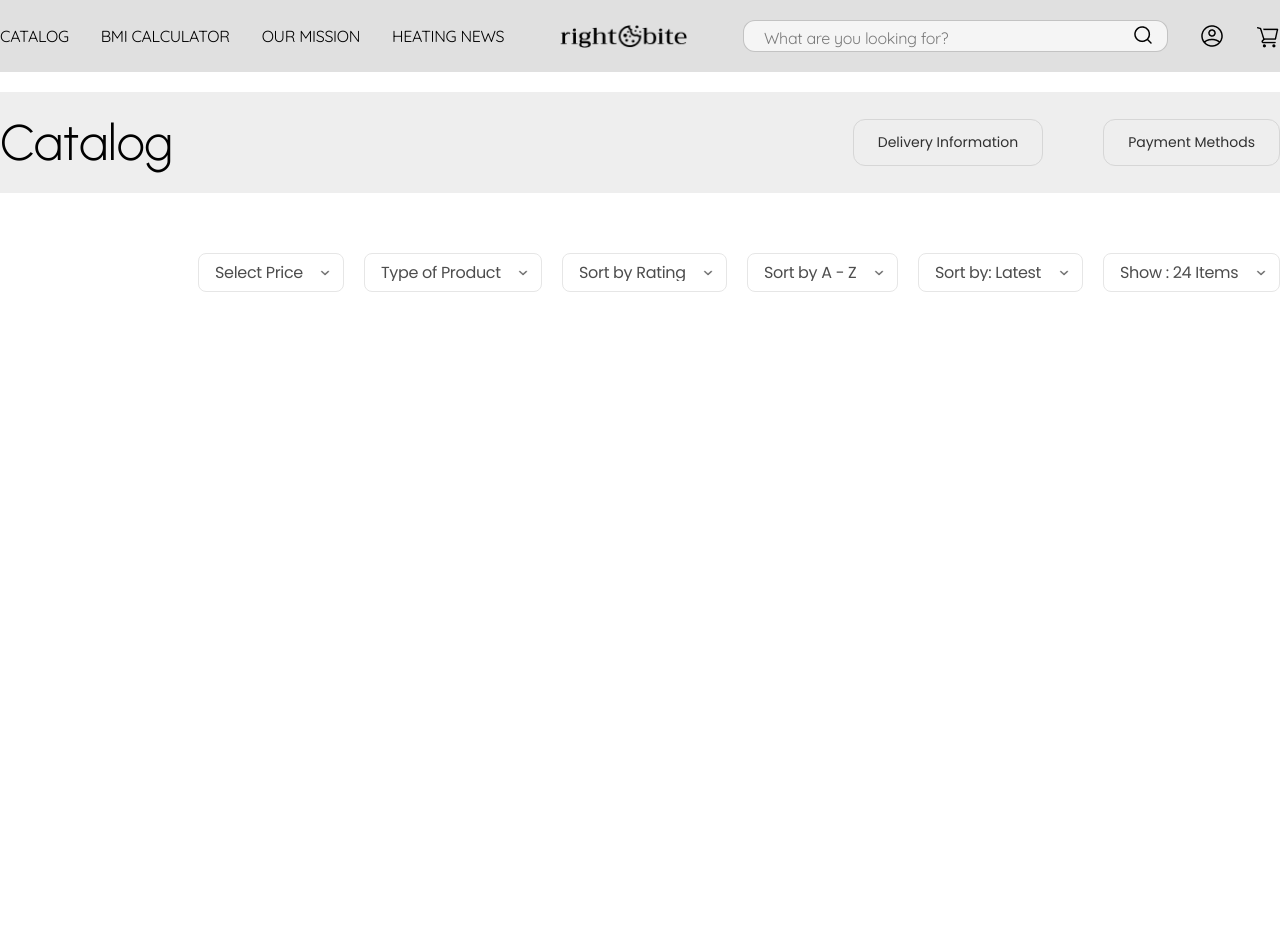
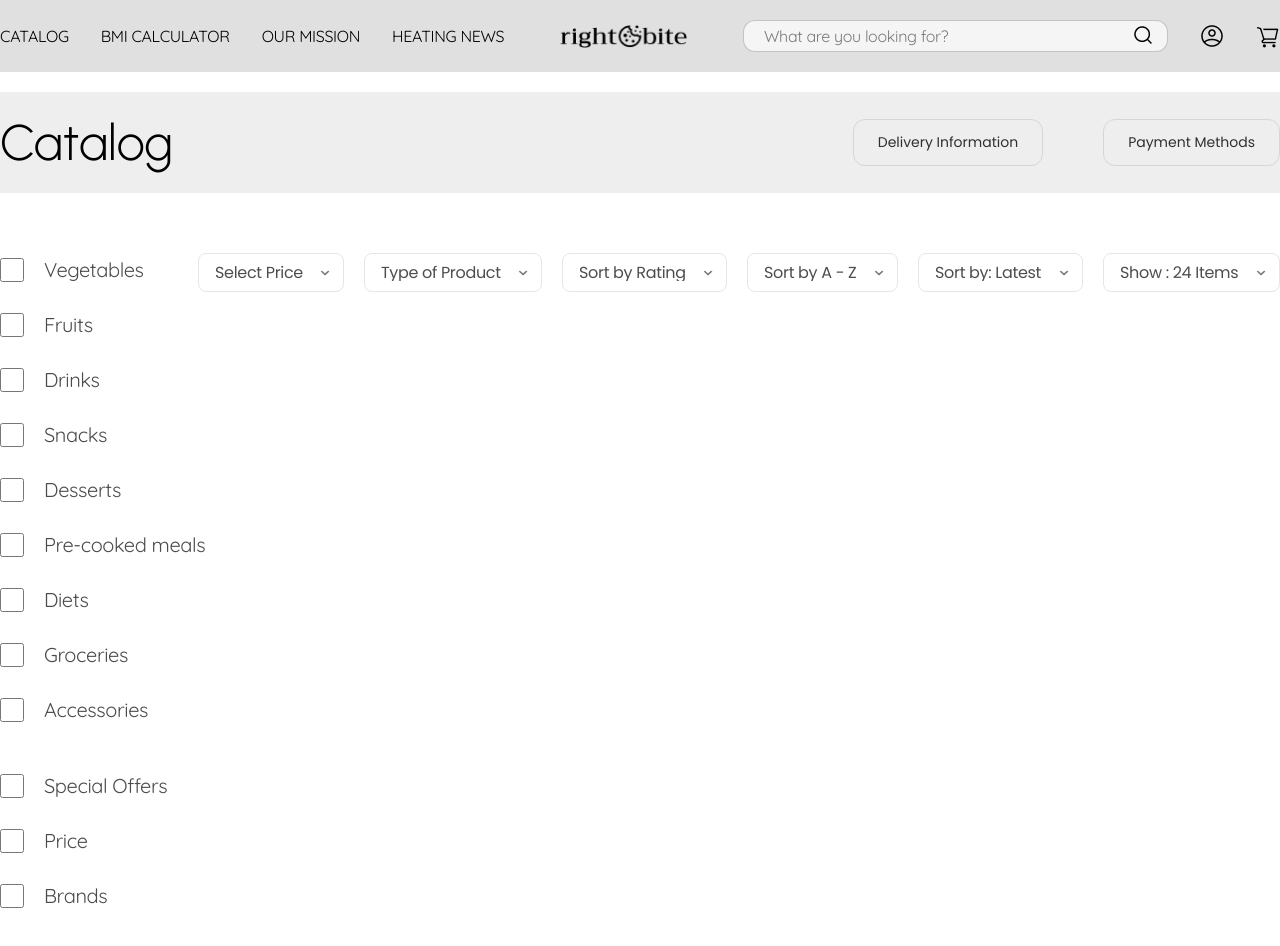
Before and after one commit to t3vel/online-store-frontend, a React (Vite) app: page /online-store-frontend/catalog in a window 1280 px wide. Shown: the top 946 px of the page. Before the commit the page ends 800 px from the top, so only its background shows below. Built offline with nearby package versions, Linux system fonts and the light colour scheme.

Commit message:
add: Sidebar component for Catalog page

```diff
--- a/src/components/catalog/CatalogSidebar/CatalogSidebar.jsx
+++ b/src/components/catalog/CatalogSidebar/CatalogSidebar.jsx
@@ -0,0 +1,60 @@
+import { useState } from 'react';
+import styles from './CatalogSidebar.module.css';
+
+const categories = [
+  'Vegetables',
+  'Fruits',
+  'Drinks',
+  'Snacks',
+  'Desserts',
+  'Pre-cooked meals',
+  'Diets',
+  'Groceries',
+  'Accessories',
+];
+
+const additionalOptions = ['Special Offers', 'Price', 'Brands'];
+
+export default function CatalogSidebar() {
+  const [selectedOptions, setSelectedOptions] = useState([]);
+
+  const handleCheckboxChange = (option) => {
+    setSelectedOptions((prevSelected) =>
+      prevSelected.includes(option)
+        ? prevSelected.filter((item) => item !== option)
+        : [...prevSelected, option]
+    );
+  };
+
+  return (
+    <aside className={styles.sidebar}>
+      <div className={styles.section}>
+        {categories.map((category) => (
+          <label key={category} className={styles.checkboxLabel}>
+            <input
+              type="checkbox"
+              checked={selectedOptions.includes(category)}
+              onChange={() => handleCheckboxChange(category)}
+              className={styles.categoryInput}
+            />
+            {category}
+          </label>
+        ))}
+      </div>
+
+      <div className={styles.section}>
+        {additionalOptions.map((option) => (
+          <label key={option} className={styles.checkboxLabel}>
+            <input
+              type="checkbox"
+              checked={selectedOptions.includes(option)}
+              onChange={() => handleCheckboxChange(option)}
+              className={styles.additionalInput}
+            />
+            {option}
+          </label>
+        ))}
+      </div>
+    </aside>
+  );
+}
--- a/src/components/catalog/CatalogSidebar/CatalogSidebar.module.css
+++ b/src/components/catalog/CatalogSidebar/CatalogSidebar.module.css
@@ -0,0 +1,36 @@
+.sidebar {
+  width: 224px;
+}
+
+.categoryInput,
+.additionalInput {
+  width: 24px;
+  height: 24px;
+  background: #d9d9d9;
+}
+
+.section {
+  display: flex;
+  flex-direction: column;
+  gap: 20px;
+  margin-bottom: 104px;
+  margin-top: -63px;
+}
+
+.checkboxLabel {
+  display: flex;
+  align-items: center;
+  gap: 20px;
+
+  font-weight: 400;
+  font-size: 20px;
+  color: #4b4b4b;
+}
+
+.sectionTitle {
+  font-weight: bold;
+  font-size: 14px;
+  margin: 10px 0;
+  color: #666;
+  cursor: pointer;
+}
--- a/src/components/layout/Header/Header.module.css
+++ b/src/components/layout/Header/Header.module.css
@@ -71,12 +71,12 @@
 }
 
 .searchInput {
-  font-family: var(--font-family);
   width: 425px;
   border-radius: 12px;
   background: #f5f5f5;
   max-height: 32px;
-  padding: 6px 20px;
+  padding: 7px 12px 7px 20px;
+  font-size: 16px;
 }
 
 .searchInput::placeholder {
--- a/src/pages/Catalog/Catalog.jsx
+++ b/src/pages/Catalog/Catalog.jsx
@@ -4,6 +4,7 @@ import Header from '@components/layout/Header/Header';
 // import Banner from '@components/home/Banner/Banner';
 
 import CatalogFilters from '@components/catalog/CatalogFilters/CatalogFilters';
+import CatalogSidebar from '@components/catalog/CatalogSidebar/CatalogSidebar';
 
 export default function Catalog() {
   return (
@@ -29,6 +30,7 @@ export default function Catalog() {
 
       <div className={styles.container}>
         <CatalogFilters />
+        <CatalogSidebar />
       </div>
     </>
   );
```
